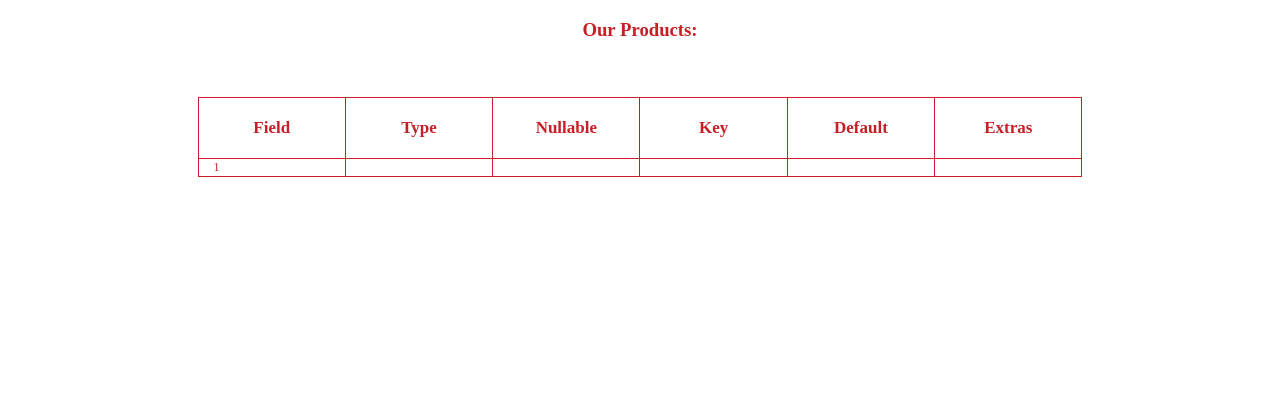
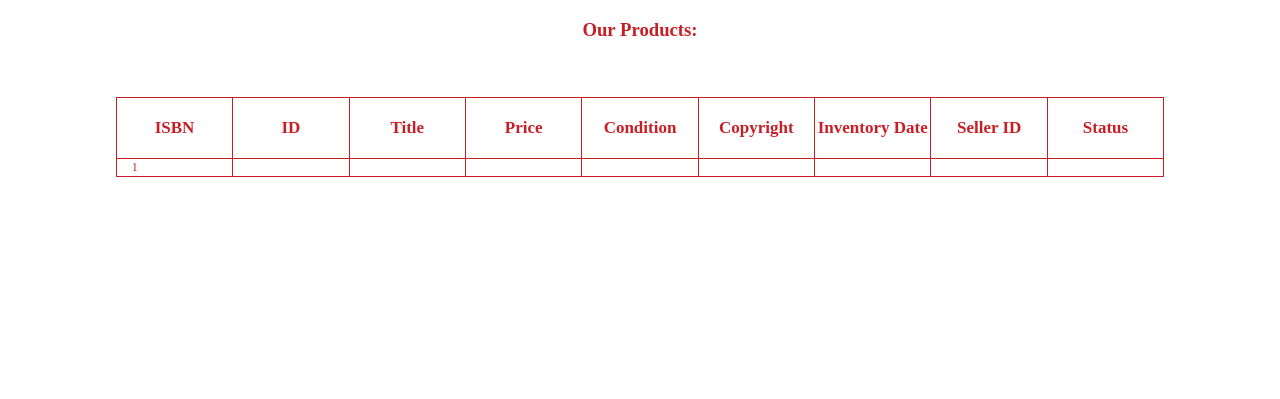
Before and after one commit to juliannarusso/Heirloom-Library, a PHP site: page /products.php in a window 1280 px wide. Shown: the part 274-673 px from the top of the page. Run offline with PHP 8.4, Linux system fonts and the light colour scheme; tables that the repository leaves empty or names only in its code hold one stand-in row (values such as "Sample post"); data that the repository does not hold is empty.

Commit message:
Fixed Field Headers in table display.

```diff
--- a/products.php
+++ b/products.php
@@ -3,7 +3,7 @@
 <html lang="en">
     <head>
         <meta charset="utf-8">
-        <title> Admin View </title>
+        <title> Our Products </title>
         <link rel="stylesheet" href="styles.css">
     </head>
     <body>
@@ -59,12 +59,15 @@
         echo "
             <table border=1>
             <tr>
-                <th>Field</th>
-                <th>Type</th>
-                <th>Nullable</th>
-                <th>Key</th>
-                <th>Default</th>
-                <th>Extras</th>
+                <th>ISBN</th>
+                <th>ID</th>
+                <th>Title</th>
+                <th>Price</th>
+                <th>Condition</th>
+                <th>Copyright</th>
+                <th>Inventory Date</th>
+                <th>Seller ID</th>
+                <th>Status</th>
             </tr>
         ";
 
@@ -74,6 +77,8 @@
             echo "<tr>" . "<td>" . $row[0] . "</td>" . "<td style = 'word-wrap: break-word;'>" . $row[1] . "</td>";
             echo "<td>" . $row[2] . "</td>" . "<td>" . $row[3] . "</td>";
             echo "<td style = 'word-wrap: break-word;'>" . $row[4] . "</td>" . "<td style = 'word-wrap: break-word;'>" . $row[5] . "</td>";
+            echo "<td style = 'word-wrap: break-word;'>" . $row[6] . "</td>" . "<td style = 'word-wrap: break-word;'>" . $row[7] . "</td>";
+            echo "<td>" . $row[8] . "</td>";
         }
 
         echo "</table>";
```
